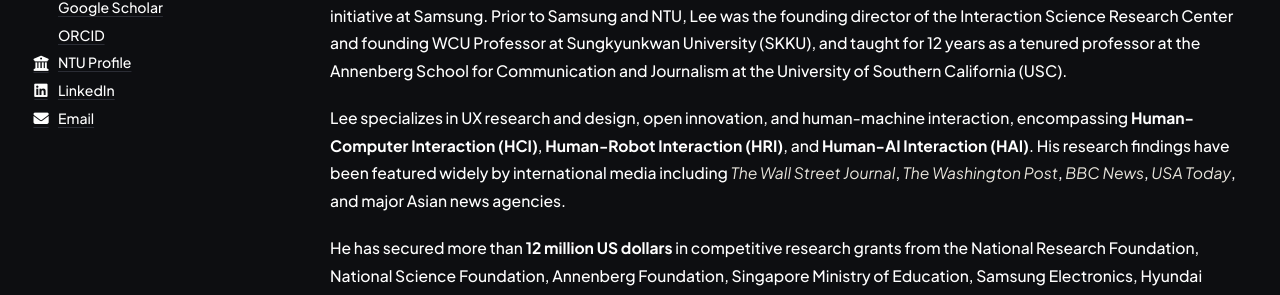
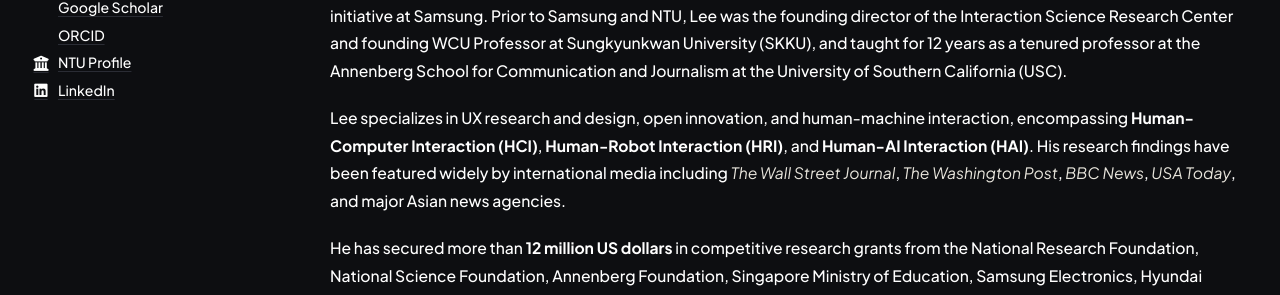
Before and after one commit to profkwanminlee/profkwanminlee.github.io, a Jekyll site: the page built from index.md, in a window 1280 px wide. Shown: the part 405-700 px from the top of the page. Built offline with Jekyll 4.4.1, drawn with Linux system fonts in a browser that asks for light colours; a style sheet for code colours, icons or effects is not loaded.

Commit message:
Remove email link from sidebar

```diff
--- a/_includes/sidebar.html
+++ b/_includes/sidebar.html
@@ -53,9 +53,6 @@
         {% endunless %}
         <li><a href="{{ github_url }}" target="_blank" rel="noopener"><i class="fab fa-github"></i><span>GitHub</span></a></li>
         {% endif %}
-        {% if site.author.email %}
-        <li><a href="mailto:{{ site.author.email }}"><i class="fas fa-envelope"></i><span>Email</span></a></li>
-        {% endif %}
       </ul>
     </div>
   </div>
```
